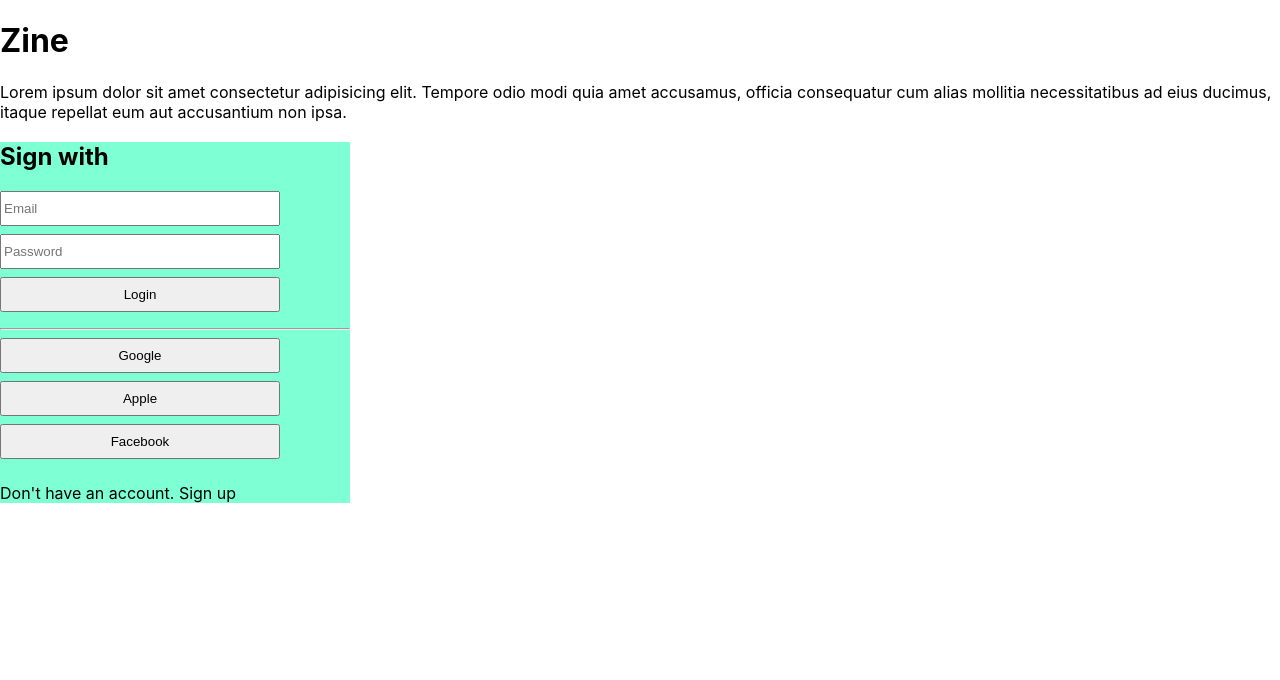
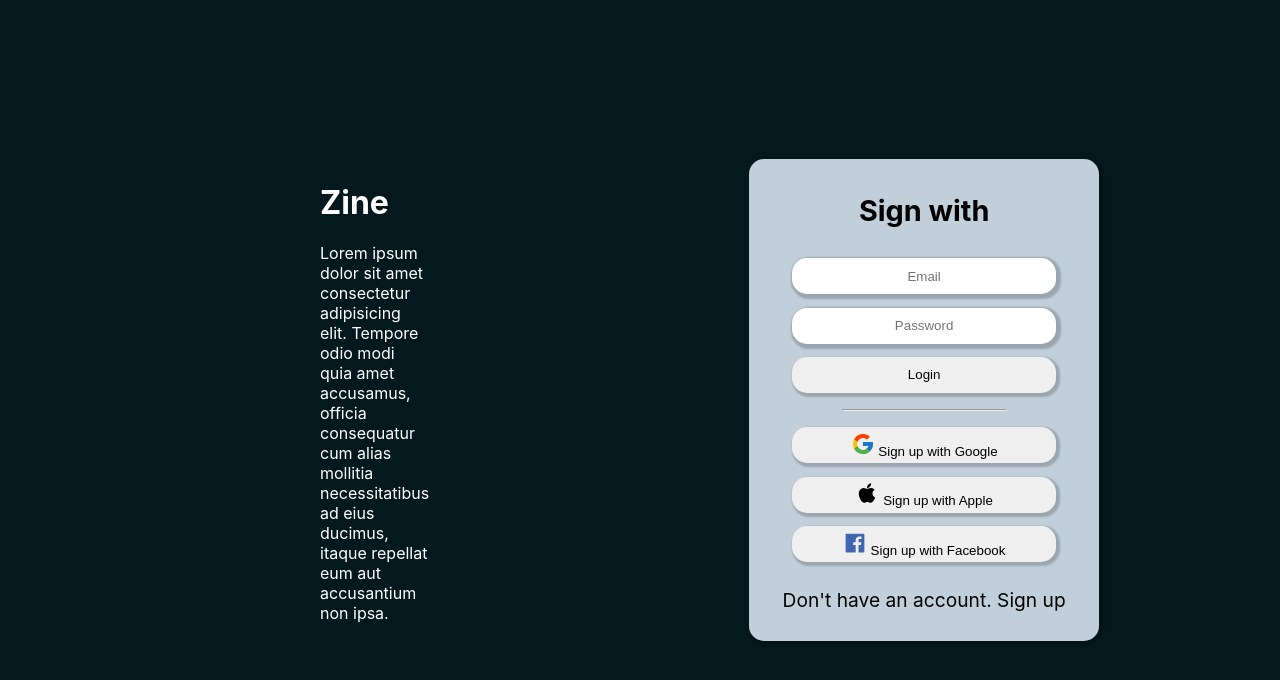
Before and after one commit to vinivilares/zine, a Next.js app: page / in a window 1280 px wide. Shown: the top 680 px of the page. Built offline with nearby package versions, Linux system fonts and the light colour scheme.

Commit message:
Styling homepage/login component

```diff
--- a/components/Auth/auth.jsx
+++ b/components/Auth/auth.jsx
@@ -1,17 +1,19 @@
 import styles from './auth.module.css'
+import { AiFillFacebook, AiFillApple } from "react-icons/ai";
+import { FcGoogle } from "react-icons/fc";
 
 export default function Auth() {
     return (
         <div className={styles.main}>
             <h2>Sign with</h2>
-            <form className='form'>
+
+
+            <form className={styles.form}>
                 <div className={styles.controls}>
-                    {/* <label htmlFor="email">Email:</label> */}
                     <input type="email" name="email" id="email" placeholder='Email' />
                 </div>
 
                 <div className={styles.controls}>
-                    {/* <label htmlFor="password">Password:</label> */}
                     <input type="password" name="password" id="password" placeholder='Password' />
                 </div>
 
@@ -19,11 +21,13 @@ export default function Auth() {
                     <button>Login</button>
                 </div>
             </form>
-            <hr />
+
+            <hr className={styles.hr}/>
+
             <div className={styles.actions}>
-                <button>Google</button>
-                <button>Apple</button>
-                <button>Facebook</button>
+                <button><FcGoogle className={styles.icons} /> Sign up with Google</button>
+                <button><AiFillApple className={styles.icons} /> Sign up with Apple</button>
+                <button><AiFillFacebook className={`${styles.icons} ${styles.facebook}`} /> Sign up with Facebook</button>
                 <p>Don't have an account. Sign up</p>
             </div>
         </div>
--- a/components/Auth/auth.module.css
+++ b/components/Auth/auth.module.css
@@ -1,20 +1,59 @@
 .main {
-    background-color: aquamarine;
     width: 350px;
+    padding: 10px;
+    text-align: center;
+    box-shadow: 2px 2px 2px 2px #00000033;
+    border-radius: 15px;
+    background-color: #C1CFDA;
+    font-size: 1.2em;
+}
+
+.main > h2 {
+    color: black;
 }
 
 .form {
+    text-align: center;
+    margin: auto;
+}
 
+.hr {
+    width: 50%;
 }
 
 .controls > input {
     width: 80%;
-    height: 35px;
-    margin-bottom: 0.5rem;
+    height: 2.7em;
+    margin: 0.5em 0;
+    border: none;
+    box-shadow: 2px 2px 2px 3px #00000033;
+    border-radius: 15px;
+    text-align: center;
 }
 
-.actions  > button{
+
+.actions > button {
+    box-shadow: 2px 2px 2px 2px #00000033;
     width: 80%;
-    height: 35px;
-    margin-bottom: 0.5rem;
+    height: 2.7em;
+    margin: 0.5em 0;
+    border: none;
+    border-radius: 15px;
 }
+
+
+.actions > button:hover {
+    cursor: pointer;
+}
+
+.actions > p {
+    color: black;
+}
+
+.icons {
+    font-size: 1.5rem;
+}
+
+.facebook {
+    color: #4267B2;
+}
--- a/pages/index.jsx
+++ b/pages/index.jsx
@@ -1,11 +1,19 @@
 import Auth from "../components/Auth/auth";
+
+import styles from "../styles/home.module.css"
 
 export default function Home() {
   return (
-    <>
-      <h1>Zine</h1>
-      <p>Lorem ipsum dolor sit amet consectetur adipisicing elit. Tempore odio modi quia amet accusamus, officia consequatur cum alias mollitia necessitatibus ad eius ducimus, itaque repellat eum aut accusantium non ipsa.</p>
-      <Auth />
-    </>
+    <div className={styles.main}>
+
+      <div className={styles.col}>
+        <h1>Zine</h1>
+        <p>Lorem ipsum dolor sit amet consectetur adipisicing elit. Tempore odio modi quia amet accusamus, officia consequatur cum alias mollitia necessitatibus ad eius ducimus, itaque repellat eum aut accusantium non ipsa.</p>
+      </div>
+
+      <div className={styles.col}>
+        <Auth />
+      </div>
+    </div>
   )
 }
--- /dev/null
+++ b/styles/home.module.css
@@ -0,0 +1,14 @@
+.main {
+    display: flex;
+    height: 100vh;
+    margin: auto;
+    padding: 10em;
+    align-items: center;
+    justify-content: space-between;
+    background-color: #03191E;
+    color: white;
+}
+
+.col {
+    margin: 0 10em;
+}
```
Also changed, not shown: 1 other file (tests, documents, lock files or other folders).
